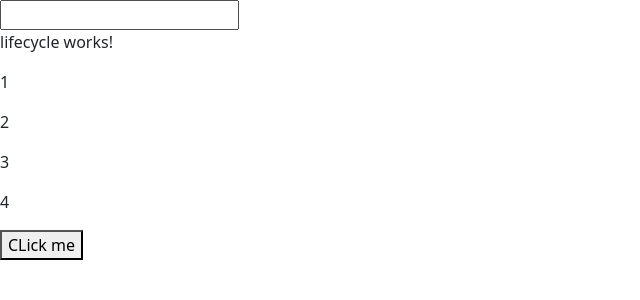
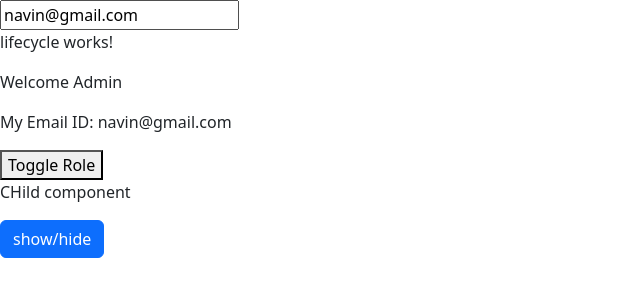
Before and after one commit to navinknd/AngularCourse, an Angular app: page / in a window 1280 px wide. Shown: the top 300 px of the page, without its empty margins (0-640 px from the left). Built offline with nearby package versions, Linux system fonts and the light colour scheme.

Commit message:
lifecycle part-2

```diff
--- a/src/app/app.component.html
+++ b/src/app/app.component.html
@@ -150,5 +150,10 @@
 <!-- <besant-parent></besant-parent> -->
 
 <!-- <besant-container></besant-container> -->
-<input type="text" [(ngModel)]="email" (change)="getValue()"/>
-<besant-lifecycle [emailId]="email"></besant-lifecycle>
+<input type="text" [(ngModel)]="email" (change)="getValue()" />
+
+<besant-lifecycle *ngIf="show">
+  <p #emailID>My Email ID: {{ email }}</p>
+</besant-lifecycle>
+
+<button class="btn btn-primary" (click)="show = !show">show/hide</button>
--- a/src/app/app.component.ts
+++ b/src/app/app.component.ts
@@ -97,9 +97,10 @@ export class AppComponent {
 
   // }
 
-  email: string = ""
+  email: string = "navin@gmail.com"
+  show: boolean = true
 
-  getValue(){
+  getValue() {
     console.log("getValue called");
 
   }
--- a/src/app/components/child/child.component.html
+++ b/src/app/components/child/child.component.html
@@ -1,18 +1 @@
-<div class="card" style="width: 18rem">
-  <div class="card-body">
-    <ng-content select="#title"></ng-content>
-    <p class="card-text">
-      Some quick example text to build on the card title and make up the bulk of
-      the card's content.
-    </p>
-    <ng-content select="a"></ng-content>
-    <ng-content select="button"></ng-content>
-    <!-- <ng-content select=".btn"></ng-content> -->
-  </div>
-</div>
-
-<ng-content></ng-content>
-
-<button class="btn btn-primary mt-2 d-block" (click)="getRef()">
-  Click here child
-</button>
+<p>CHild component</p>
--- a/src/app/components/child/child.component.ts
+++ b/src/app/components/child/child.component.ts
@@ -8,28 +8,63 @@ import { CpeComponent } from '../cpe/cpe.component';
 })
 export class ChildComponent implements OnInit {
 
-  // @ViewChild('titleRef') titleRef!: ElementRef;
+  constructor() {
+    console.log("ChildComponent constructor called");
+    // console.log(this.emailId, "PRojected Content");
+    // console.log(this.title, "check the view child value");
 
-  // @ContentChild('titleRef') titleRef!: ElementRef
+  }
 
-  // @ContentChild(CpeComponent) cpeRef!: CpeComponent
-  @ContentChildren(CpeComponent) cpeRef!: QueryList<CpeComponent>
+  ngOnChanges(): void {
+    console.log("ChildComponent ngOnChanges called");
+    // console.log(this.emailId, "PRojected Content");
+    // console.log(this.title, "check the view child value");
 
-  @ContentChildren('titleRef') titleRef!: QueryList<ElementRef>;
-
-  constructor() { }
+  }
 
   ngOnInit(): void {
-  }
-  getRef(): void {
-    // console.log(this.titleRef);
-    // this.titleRef.forEach((element: ElementRef) => {
-    //   console.log(element.nativeElement);
-    // })
-    // console.log(this.cpeRef);
-    this.cpeRef.forEach((component: CpeComponent) => {
-      console.log(component);
-    })
+    console.log("ChildComponent ngOnInit called");
+    // console.log(this.emailId, "PRojected Content");
+    // console.log(this.title, "check the view child value");
+
   }
 
+  ngDoCheck(): void {
+    console.log("ChildComponent ngDoCheck called");
+    // console.log(this.title, "check the view child value");
+
+  }
+
+  ngAfterContentInit(): void {
+    console.log("ChildComponent ngAfterContentInit called");
+    // console.log(this.emailId, "PRojected Content");
+    // console.log(this.title, "check the view child value");
+
+  }
+
+  ngAfterContentChecked(): void {
+    console.log("ChildComponent ngAfterContentChecked called");
+    // console.log(this.emailId, "PRojected Content");
+    // console.log(this.title, "check the view child value");
+
+  }
+
+  ngAfterViewInit(): void {
+    console.log("ChildComponent ngAfterViewInit called");
+    // console.log(this.title, "check the view child value title");
+    // console.log(this.role, "check the view child value role");
+  }
+
+  ngAfterViewChecked(): void {
+    console.log("ChildComponent ngAfterViewChecked called");
+    // console.log(this.emailId, "PRojected Content");
+    // console.log(this.title, "check the view child value title");
+    // console.log(this.role, "check the view child value role");
+  }
+
+  ngOnDestroy(): void {
+    //Called once, before the instance is destroyed.
+    //Add 'implements OnDestroy' to the class.
+    console.log("ChildComponent ngOnDestroy called");
+  }
 }
--- a/src/app/components/lifecycle/lifecycle.component.html
+++ b/src/app/components/lifecycle/lifecycle.component.html
@@ -1,12 +1,19 @@
-<p>lifecycle works!</p>
+<p #title>lifecycle works!</p>
+<!-- <p #title>lifecycle works!</p>
+<p #title>lifecycle works!</p>
+<p #title>lifecycle works!</p>
+<p #title>lifecycle works!</p> -->
 
-<ng-container *ngIf="products.length > 0">
-  <ng-container *ngFor="let product of products">
-    <ng-container *ngIf="product.id">
-      <p>{{ product.userId }}</p>
-    </ng-container>
-  </ng-container>
-</ng-container>
+<div *ngIf="isAdmin">
+  <p #role>Welcome Admin</p>
+</div>
 
+<div *ngIf="!isAdmin">
+  <p #role>Welcome User</p>
+</div>
 
-<button (click)="handleClick()">CLick me</button>
+<ng-content></ng-content>
+
+<button (click)="handleClick()">Toggle Role</button>
+
+<besant-child #childComponent></besant-child>
--- a/src/app/components/lifecycle/lifecycle.component.ts
+++ b/src/app/components/lifecycle/lifecycle.component.ts
@@ -1,4 +1,4 @@
-import { Component, Input, OnInit, SimpleChanges } from '@angular/core';
+import { Component, ContentChild, Input, OnInit, SimpleChanges, ViewChild, ViewChildren } from '@angular/core';
 
 @Component({
   selector: 'besant-lifecycle',
@@ -7,63 +7,80 @@ import { Component, Input, OnInit, SimpleChanges } from '@angular/core';
 })
 export class LifecycleComponent implements OnInit {
 
-  @Input() emailId!: string;
+  // @Input() emailId!: string;
+  @ContentChild("emailID") emailId!: string;
+  // @ViewChild("title") title!: string;
+  @ViewChild("title") title!: string;
+  @ViewChild("role") role!: string;
+
+  isAdmin: boolean = true
 
   course: string = "Angular";
   skill: string[] = ["Typescript", "Scss", "Rxjs", "Git"]
   products: any[] = []
   constructor() {
     console.log("LifecycleComponent constructor called");
-    // console.log(this.emailId, "emailID");
-    // console.log(this.course, "course");
-    // console.log(this.skill, "skill");
+    // console.log(this.emailId, "PRojected Content");
+    // console.log(this.title, "check the view child value");
+
   }
 
   ngOnChanges(changes: SimpleChanges): void {
-    //Called before any other lifecycle hook. Use it to inject dependencies, but avoid any serious work here.
-    //Add '${implements OnChanges}' to the class.
-    console.log(changes, "ngOnChanges");
+    console.log("LifecycleComponent ngOnChanges called");
+    // console.log(this.emailId, "PRojected Content");
+    // console.log(this.title, "check the view child value");
+
   }
 
   ngOnInit(): void {
     console.log("LifecycleComponent ngOnInit called");
-    // console.log(this.emailId, "emailID");
-    // console.log(this.course, "course");
-    // console.log(this.skill, "skill");
+    // console.log(this.emailId, "PRojected Content");
+    // console.log(this.title, "check the view child value");
 
-    // fetch the products bind in the products variable
-    this.products = [{
-      "userId": 1,
-      "id": 10,
-      "title": "optio molestias id quia eum",
-      "body": "quo et expedita modi cum officia vel magni\ndoloribus qui repudiandae\nvero nisi sit\nquos veniam quod sed accusamus veritatis error"
-    }, {
-      "userId": 2,
-      "id": 10,
-      "title": "optio molestias id quia eum",
-      "body": "quo et expedita modi cum officia vel magni\ndoloribus qui repudiandae\nvero nisi sit\nquos veniam quod sed accusamus veritatis error"
-    }, {
-      "userId": 3,
-      "id": 10,
-      "title": "optio molestias id quia eum",
-      "body": "quo et expedita modi cum officia vel magni\ndoloribus qui repudiandae\nvero nisi sit\nquos veniam quod sed accusamus veritatis error"
-    }, {
-      "userId": 4,
-      "id": 10,
-      "title": "optio molestias id quia eum",
-      "body": "quo et expedita modi cum officia vel magni\ndoloribus qui repudiandae\nvero nisi sit\nquos veniam quod sed accusamus veritatis error"
-    }]
   }
 
   ngDoCheck(): void {
-    //Called every time that the input properties of a component or a directive are checked. Use it to extend change detection by performing a custom check.
-    //Add 'implements DoCheck' to the class.
-    console.log("ngDoCheck called");
+    console.log("LifecycleComponent ngDoCheck called");
+    // console.log(this.title, "check the view child value");
+
+  }
+
+  ngAfterContentInit(): void {
+    console.log("LifecycleComponent ngAfterContentInit called");
+    // console.log(this.emailId, "PRojected Content");
+    // console.log(this.title, "check the view child value");
+
+  }
+
+  ngAfterContentChecked(): void {
+    console.log("LifecycleComponent ngAfterContentChecked called");
+    // console.log(this.emailId, "PRojected Content");
+    // console.log(this.title, "check the view child value");
+
+  }
+
+  ngAfterViewInit(): void {
+    console.log("LifecycleComponent ngAfterViewInit called");
+    // console.log(this.title, "check the view child value title");
+    // console.log(this.role, "check the view child value role");
+  }
+
+  ngAfterViewChecked(): void {
+    console.log("LifecycleComponent ngAfterViewChecked called");
+    // console.log(this.emailId, "PRojected Content");
+    // console.log(this.title, "check the view child value title");
+    // console.log(this.role, "check the view child value role");
   }
 
   handleClick() {
     console.log("handleClick called");
-
+    this.isAdmin = !this.isAdmin
   }
 
+
+  ngOnDestroy(): void {
+    //Called once, before the instance is destroyed.
+    //Add 'implements OnDestroy' to the class.
+    console.log("LifecycleComponent ngOnDestroy called");
+  }
 }
```
